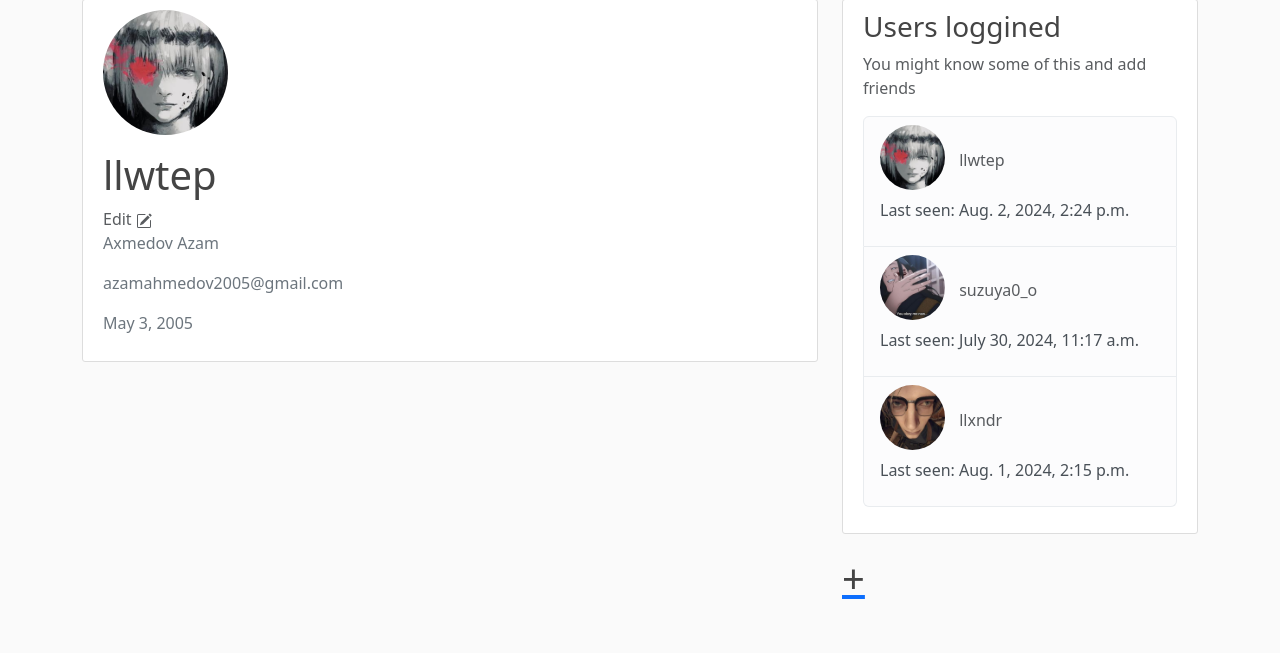
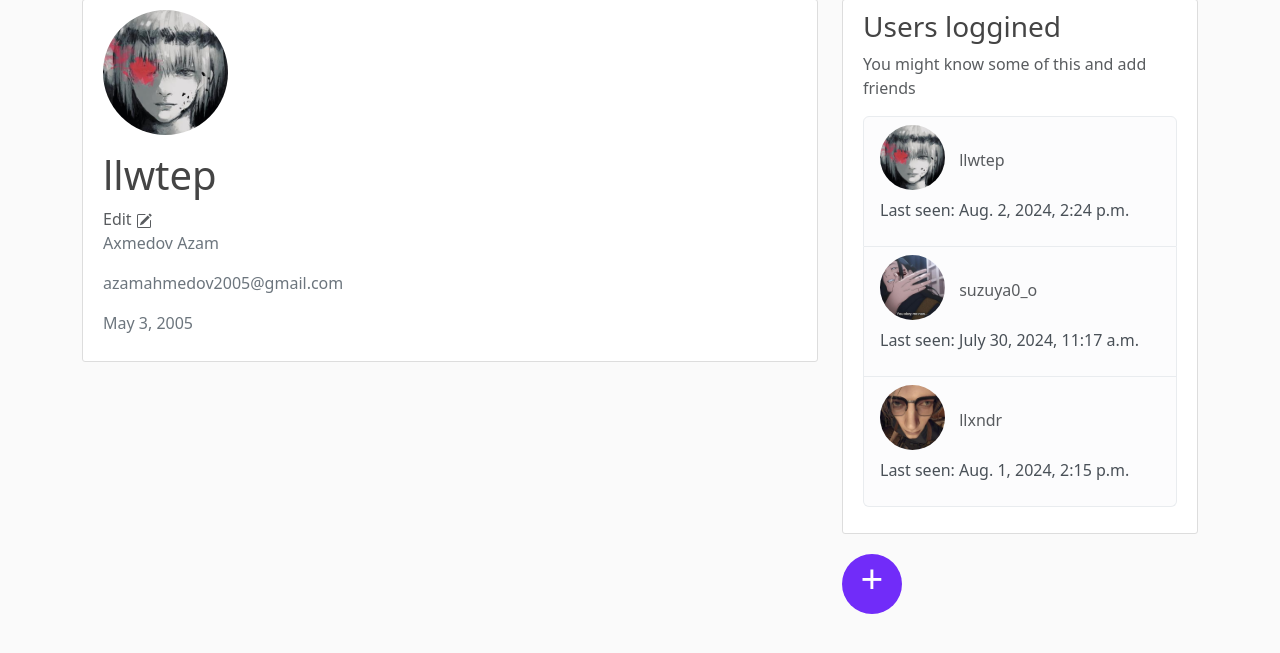
Before and after one commit to llwtep/project_django_1, a Django app: page /user/profile in a window 1280 px wide. Shown: the part 81-734 px from the top of the page. Run offline with Django 5.2, Linux system fonts and the light colour scheme; a user stored in the database is signed in; data comes from the database, SQL or seed files in the repository; parts of the project's set-up code (start-up, migrations or seed data) failed here and were passed over.

Commit message:
Update main.css

```diff
--- a/loginapp2/static/main/main.css
+++ b/loginapp2/static/main/main.css
@@ -140,3 +140,35 @@ form .input-box input{
 .input-box input:valid{
   border-color: #4070f4;
 }
+.post-wrapper{
+border: 1px solid #dddddd;
+border-radius:15px;
+margin-bottom:20px;
+padding: 10px 30px;
+}
+.post-wrapper h2{
+font-weight:bold;
+}
+.post-wrapper img{
+border-radius:20px;
+width:300px;
+}
+
+.btn-rounded{
+display:block;
+height:60px;
+width:60px;
+border-radius:50%;
+background:#712cf9;
+text-align:center;
+justify-content:center;
+text-decoration:none;
+transition: background-color 0.3s;
+}
+.btn-rounded:hover{
+background-color:#bc99f2;
+}
+.btn-rounded h1{
+color:#fff;
+
+}
```
